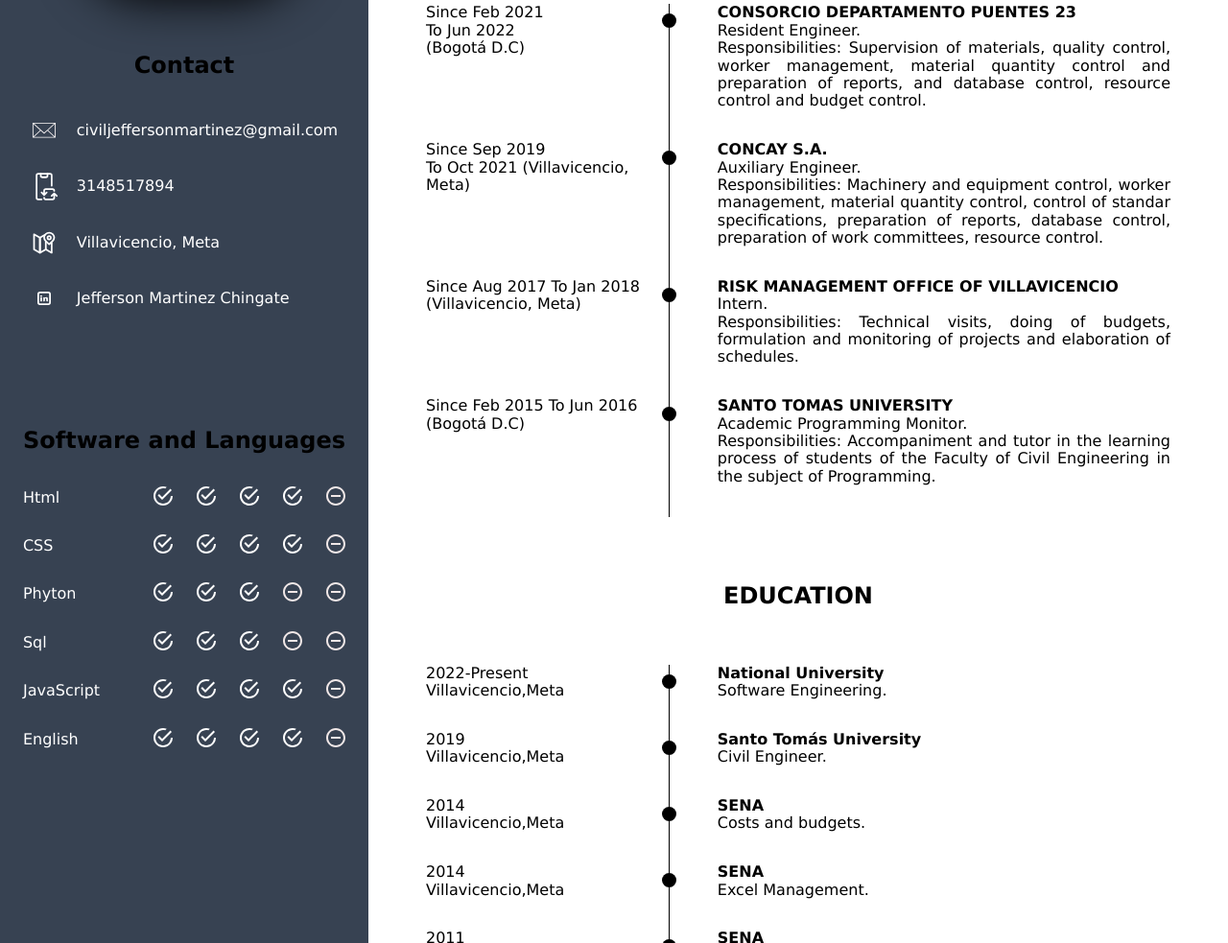
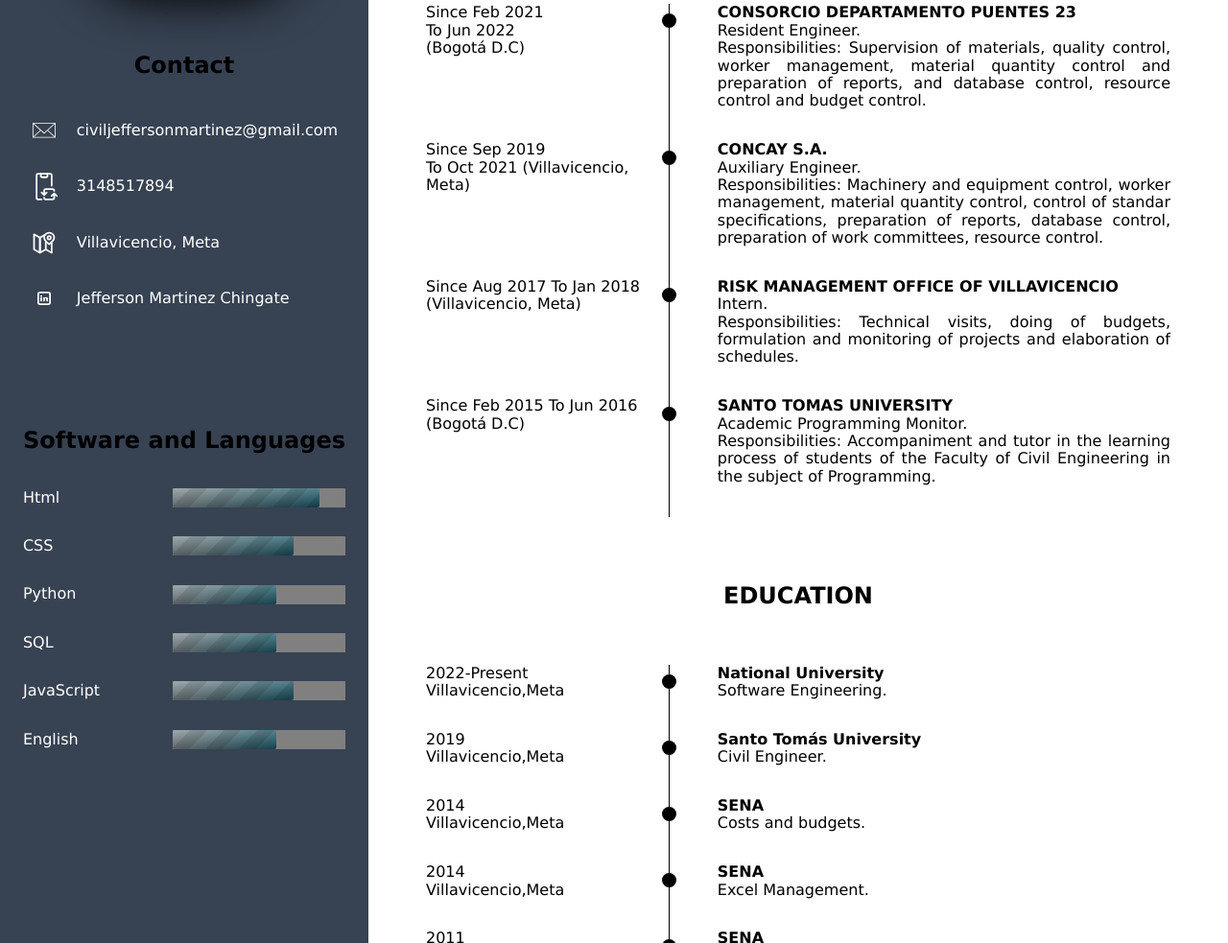
Before and after one commit to marjeffers/HV-Jefferson-Martinez, a plain HTML site: page index.html in a window 1280 px wide. Shown: the part 391-1374 px from the top of the page at 96% size. Drawn offline with Linux system fonts and the light colour scheme.

Commit message:
progress bar

```diff
--- a/index.css
+++ b/index.css
@@ -146,3 +146,28 @@ h1.titulo {
 .education h2 {
     text-align: center;
 }
+
+progress[value] {
+    /* Reset the default appearance */
+    -webkit-appearance: none;
+    appearance: none;
+
+    width: 180px;
+    height: 20px;
+}
+
+
+progress[value]::-webkit-progress-value {
+    background-image:
+        -webkit-linear-gradient(-45deg,
+            transparent 33%, rgba(0, 0, 0, .1) 33%,
+            rgba(0, 0, 0, .1) 66%, transparent 66%),
+        -webkit-linear-gradient(top,
+            rgba(255, 255, 255, .25),
+            rgba(0, 0, 0, .25)),
+        -webkit-linear-gradient(left, rgb(129, 139, 143), rgba(54, 42, 216, 0.473));
+
+    border-radius: 2px;
+    background-size: 35px 20px, 100% 100%, 100% 100%;
+
+}
--- a/index.html
+++ b/index.html
@@ -39,63 +39,27 @@
 			</div>
 			<div class="skill-wrapper">
 				<p>Html</p>
-				<div>
-					<img src="assets/check.svg">
-					<img src="assets/check.svg">
-					<img src="assets/check.svg">
-					<img src="assets/check.svg">
-					<img src="assets/weakness.svg">
-				</div>
+				<progress id="file" max="100" value="85"> 70% </progress>
 			</div>
 			<div class="skill-wrapper">
 				<p>CSS </p>
-				<div>
-					<img src="assets/check.svg">
-					<img src="assets/check.svg">
-					<img src="assets/check.svg">
-					<img src="assets/check.svg">
-					<img src="assets/weakness.svg">
-				</div>
+				<progress id="file" max="100" value="70"> 70% </progress>
 			</div>
 			<div class="skill-wrapper">
-				<p>Phyton</p>
-				<div>
-					<img src="assets/check.svg">
-					<img src="assets/check.svg">
-					<img src="assets/check.svg">
-					<img src="assets/weakness.svg">
-					<img src="assets/weakness.svg">
-				</div>
+				<p>Python</p>
+				<progress id="file" max="100" value="60"> 70% </progress>
 			</div>
 			<div class="skill-wrapper">
-				<p>Sql</p>
-				<div>
-					<img src="assets/check.svg">
-					<img src="assets/check.svg">
-					<img src="assets/check.svg">
-					<img src="assets/weakness.svg">
-					<img src="assets/weakness.svg">
-				</div>
+				<p>SQL</p>
+				<progress id="file" max="100" value="60"> 70% </progress>
 			</div>
 			<div class="skill-wrapper">
 				<p>JavaScript</p>
-				<div>
-					<img src="assets/check.svg">
-					<img src="assets/check.svg">
-					<img src="assets/check.svg">
-					<img src="assets/check.svg">
-					<img src="assets/weakness.svg">
-				</div>
+				<progress id="file" max="100" value="70"> 70% </progress>
 			</div>
 			<div class="skill-wrapper">
 				<p>English</p>
-				<div>
-					<img src="assets/check.svg">
-					<img src="assets/check.svg">
-					<img src="assets/check.svg">
-					<img src="assets/check.svg">
-					<img src="assets/weakness.svg">
-				</div>
+				<progress id="file" max="100" value="60"> 70% </progress>
 			</div>
 		</div>
 	</div>
```
